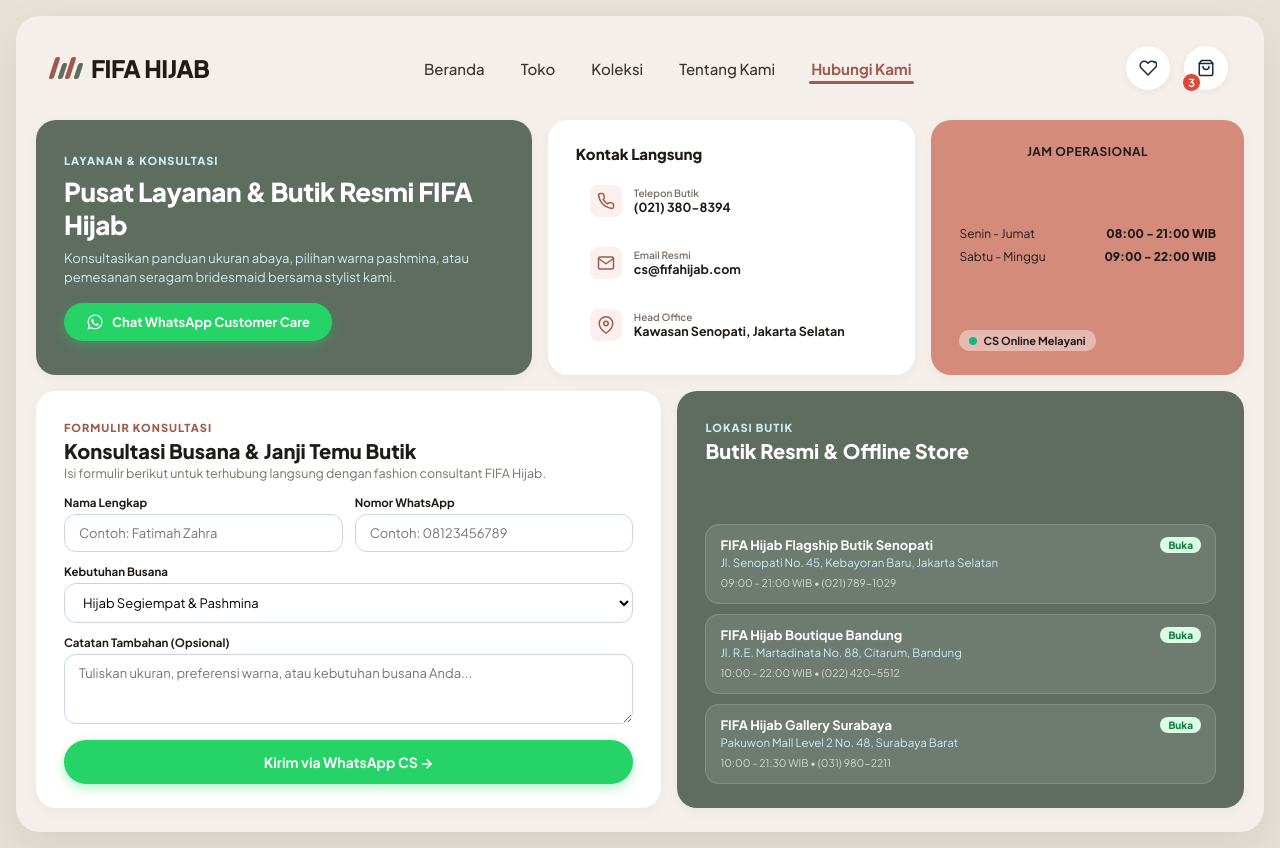
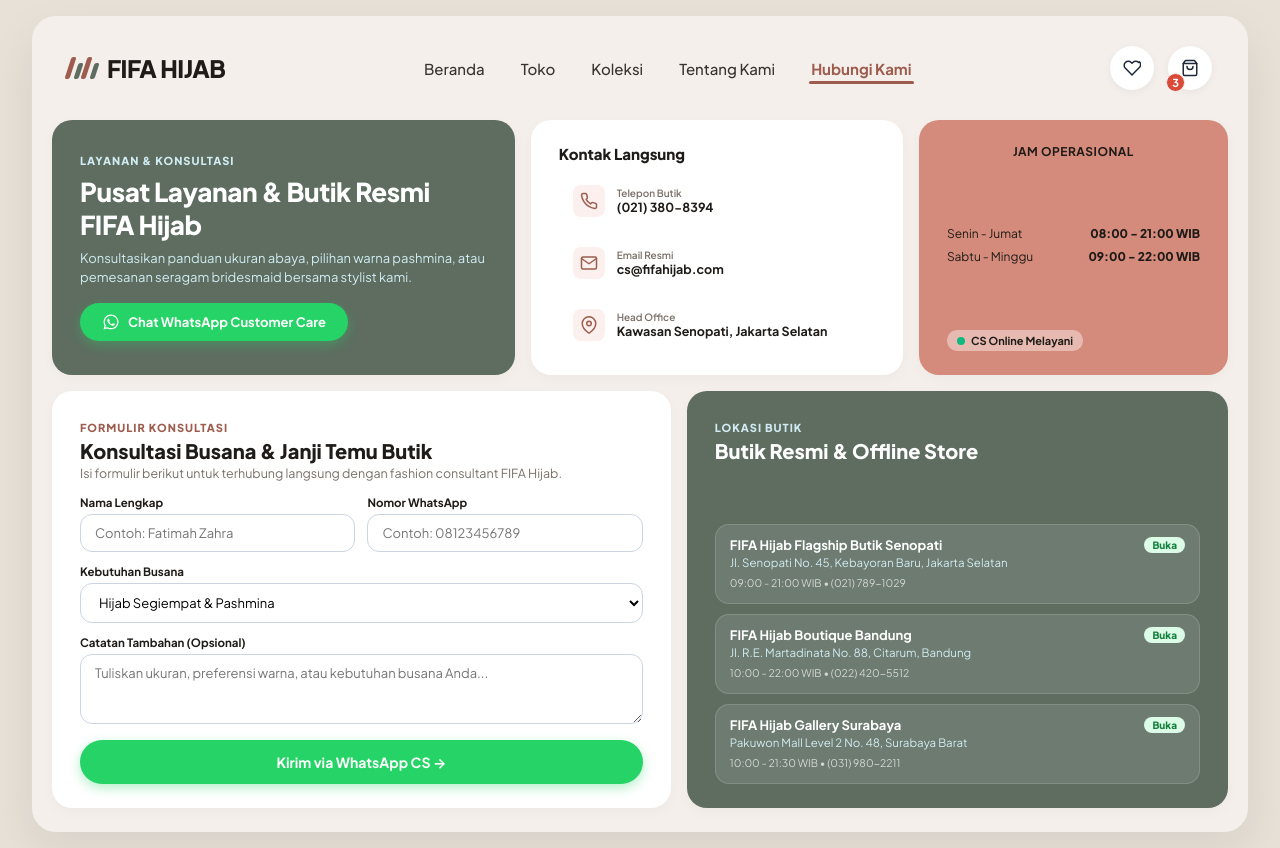
Before and after one commit to faulnam/lp-fashion, a React (Vite) app: page / in a window 1280 px wide. Both pictures are taken after a click on the button "Hubungi Kami". Built offline with nearby package versions, Linux system fonts and the light colour scheme; the HTML template or start-up script is replaced by a standard one.

Commit message:
fix responsive wrapping and standardize left-right margins across all pages to match shop layout

```diff
--- a/src/components/AboutBento.jsx
+++ b/src/components/AboutBento.jsx
@@ -100,7 +100,7 @@
       <div className="bento-row row-2" style={{ height: 'auto', minHeight: '340px' }}>
 
         {/* CARD 4: 4 Pillars of FIFA HIJAB */}
-        <div className="bento-card" style={{ flex: '6.8', background: 'var(--bg-card-light)', padding: '24px 28px', display: 'flex', flexDirection: 'column', justifyContent: 'center' }}>
+        <div className="bento-card" style={{ flex: '6.3', background: 'var(--bg-card-light)', padding: '24px 28px', display: 'flex', flexDirection: 'column', justifyContent: 'center' }}>
           <span className="coll-tag" style={{ color: 'var(--accent-terracotta)', marginBottom: '4px' }}>KEUNGGULAN UTAMA</span>
           <h2 style={{ fontSize: '22px', fontWeight: '800', color: 'var(--text-dark)', marginBottom: '18px' }}>
             Standar Kualitas Tertinggi di Setiap Helai Busana
@@ -166,7 +166,7 @@
         </div>
 
         {/* CARD 5: Teal CTA Card */}
-        <div className="bento-card feature-teal-card" style={{ flex: '5.2', height: 'auto', minHeight: '340px', padding: '24px 28px' }}>
+        <div className="bento-card feature-teal-card" style={{ flex: '4.5', height: 'auto', minHeight: '340px', padding: '24px 28px' }}>
           <div className="teal-content" style={{ textAlign: 'left', alignItems: 'flex-start' }}>
             <span className="coll-tag" style={{ color: '#D0ECF2' }}>MULAI BELANJA</span>
             <h2 className="teal-title" style={{ fontSize: '26px', textAlign: 'left', marginTop: '4px' }}>
--- a/src/components/ContactBento.jsx
+++ b/src/components/ContactBento.jsx
@@ -37,7 +37,7 @@
       <div className="bento-row row-1" style={{ height: 'auto', minHeight: '230px' }}>
 
         {/* CARD 1: Main Contact Banner */}
-        <div className="bento-card contact-hero-card" style={{ flex: '4.8', padding: '24px 28px' }}>
+        <div className="bento-card contact-hero-card" style={{ flex: '4.5', padding: '24px 28px' }}>
           <span className="coll-tag">LAYANAN & KONSULTASI</span>
           <h1 className="contact-main-title">Pusat Layanan & Butik Resmi FIFA Hijab</h1>
           <p className="contact-main-subtitle">
@@ -59,7 +59,7 @@
         </div>
 
         {/* CARD 2: Quick Channels */}
-        <div className="bento-card contact-channels-card" style={{ flex: '3.4', padding: '24px 28px' }}>
+        <div className="bento-card contact-channels-card" style={{ flex: '3.5', padding: '24px 28px' }}>
           <h3 className="channels-title">Kontak Langsung</h3>
           <div className="channels-list">
             <div className="channel-item">
@@ -197,7 +197,7 @@
         </div>
 
         {/* Showrooms Card */}
-        <div className="bento-card contact-showrooms-card" style={{ flex: '5.2', padding: '24px 28px' }}>
+        <div className="bento-card contact-showrooms-card" style={{ flex: '5.0', padding: '24px 28px' }}>
           <div className="showrooms-header">
             <span className="coll-tag" style={{ color: '#D0ECF2' }}>LOKASI BUTIK</span>
             <h2 style={{ fontSize: '20px', fontWeight: '800', color: '#FFFFFF', marginTop: '2px' }}>
--- a/src/index.css
+++ b/src/index.css
@@ -46,7 +46,7 @@
   align-items: flex-start;
   min-height: 100vh;
   margin: 0;
-  padding: 16px;
+  padding: 16px 32px;
   -webkit-font-smoothing: antialiased;
   overflow-x: hidden;
   box-sizing: border-box;
@@ -56,7 +56,7 @@
 /* --- Main Outer Page Canvas --- */
 .page-canvas {
   width: 100%;
-  max-width: 1400px;
+  max-width: 1360px;
   margin: 0 auto;
   background-color: var(--bg-canvas);
   border-radius: var(--radius-outer);
@@ -2145,7 +2145,7 @@
 /* ==========================================================================
    8. RESPONSIVE DESIGN (TABLET & MOBILE)
    ========================================================================== */
-@media (max-width: 1180px) {
+@media (max-width: 860px) {
   .bento-row {
     flex-wrap: wrap;
     height: auto !important;
```
Also changed, not shown: 5 other files (tests, documents, lock files or other folders).
